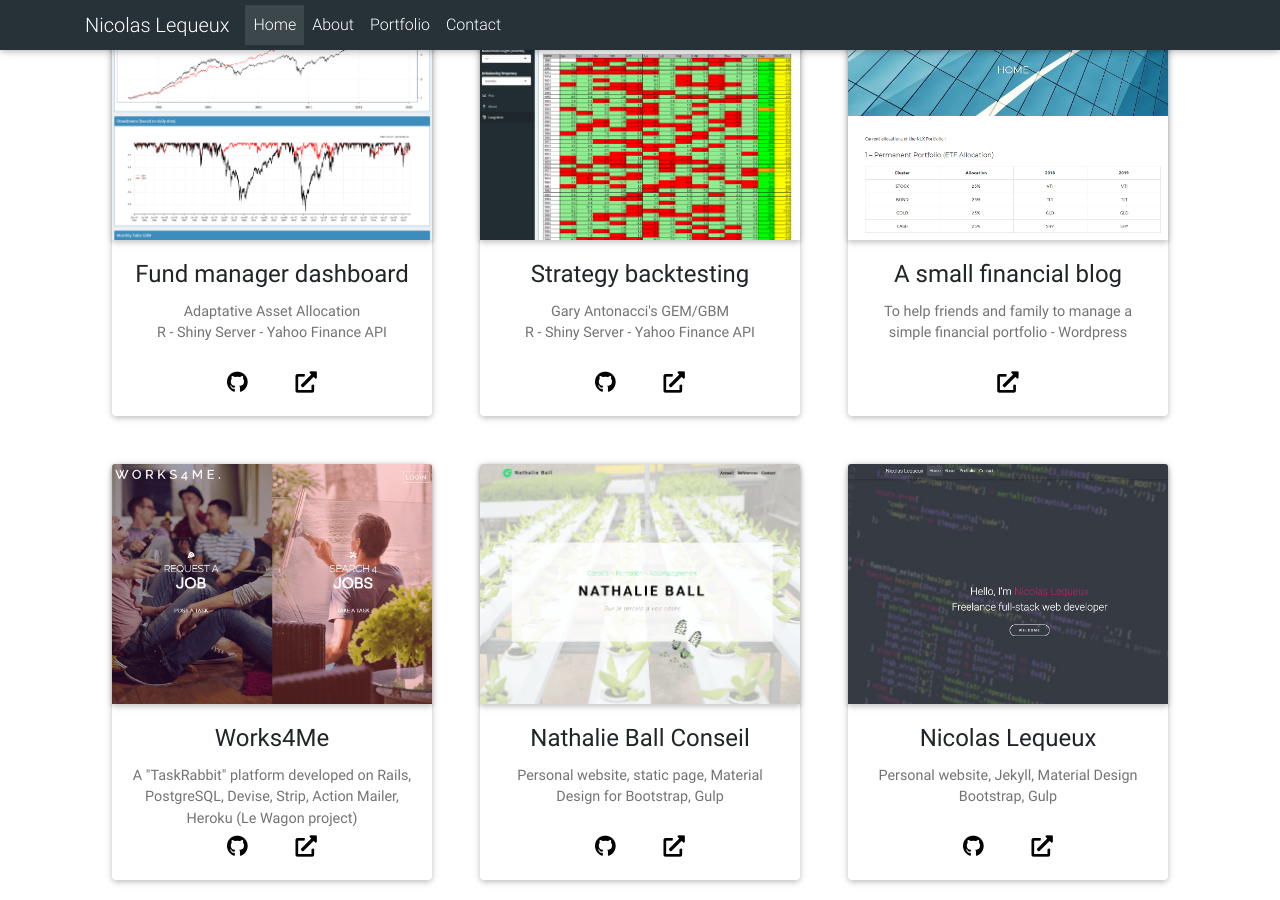
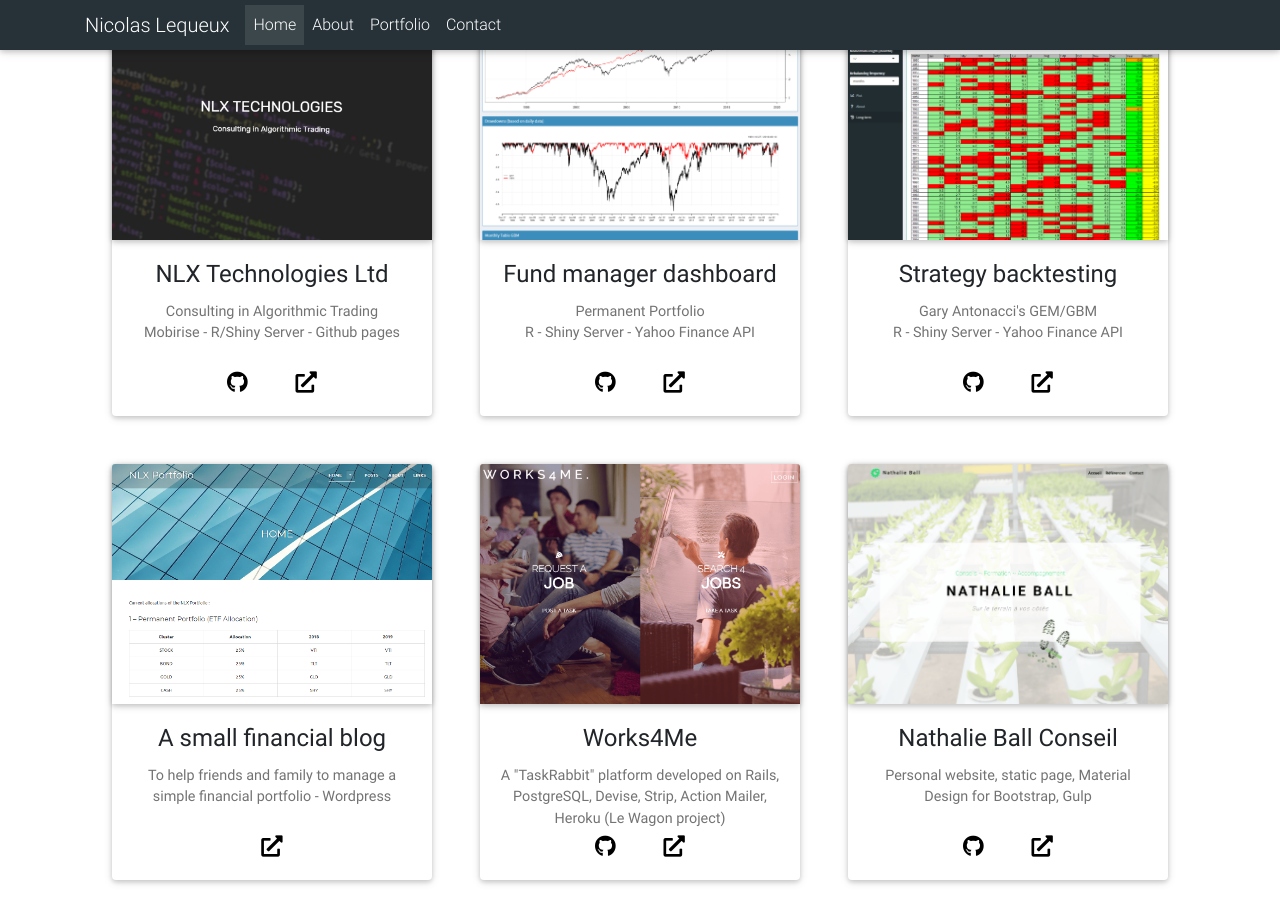
Before and after one commit to nicolaslequeux/nicolas-lequeux, a Jekyll site: the page built from index.md, in a window 1280 px wide and 900 px high, scrolled down 2464 px. Built offline with Jekyll 4.4.1, drawn with Linux system fonts in a browser that asks for light colours; nearby versions of some CDN libraries.

Commit message:
adding PP

```diff
--- a/_includes/portfolio.html
+++ b/_includes/portfolio.html
@@ -9,22 +9,43 @@
 
         <div class="card card-portfolio m-4">
             <img class="card-img-top card-portfolio-img"
+                src="assets/img/portfolio/nlxtech-2.png" alt="Card image cap">
+            <div class="card-body">
+                <div class="card-portfolio-text">
+                    <h4 class="card-title text-center"><a>NLX Technologies Ltd</a></h4>
+                    <p class="card-text text-center mb-0">Consulting in Algorithmic Trading</p>
+                    <p class="card-text text-center">Mobirise - R/Shiny Server - Github pages</p>
+                </div>
+                <ul class="list-inline text-center card-portfolio-list-link">
+                    <li class="list-inline-item"><a class="card-portfolio-link"
+                          href="https://github.com/nicolaslequeux/nlxtech"
+                            target="_blank"><i class="fab fa-github fa-lg"></i></a></li>
+                    <li class="list-inline-item"></li>
+                    <li class="list-inline-item"></li>
+                    <li class="list-inline-item"></li>
+                    <li class="list-inline-item"><a class="card-portfolio-link" href="http://www.nlxtech.com" target="_blank"><i class="fas fa-external-link-alt fa-lg"></i></a></li>
+                </ul>
+            </div>
+        </div>
+
+        <div class="card card-portfolio m-4">
+            <img class="card-img-top card-portfolio-img"
                 src="assets/img/portfolio/smart-beta-3.png" alt="Card image cap">
             <div class="card-body">
                 <div class="card-portfolio-text">
                     <h4 class="card-title text-center"><a>Fund manager dashboard</a></h4>
-                    <p class="card-text text-center mb-0">Adaptative Asset Allocation</p>
+                    <p class="card-text text-center mb-0">Permanent Portfolio</p>
                     <p class="card-text text-center">R - Shiny Server - Yahoo Finance API</p>
                 </div>
                 <ul class="list-inline text-center card-portfolio-list-link">
                     <li class="list-inline-item"><a class="card-portfolio-link"
-                            href="https://github.com/nicolaslequeux/nlx-shiny/tree/master/nlx-aaa-input"
+                            href="https://github.com/nicolaslequeux/nlx-shiny/tree/master/nlx-pp-input"
                             target="_blank"><i class="fab fa-github fa-lg"></i></a></li>
                     <li class="list-inline-item"></li>
                     <li class="list-inline-item"></li>
                     <li class="list-inline-item"></li>
                     <li class="list-inline-item"><a class="card-portfolio-link"
-                            href="https://nicolaslequeux.shinyapps.io/nlx-aaa-input/" target="_blank"><i
+                            href="https://nicolaslequeux.shinyapps.io/nlx-pp-input/" target="_blank"><i
                                 class="fas fa-external-link-alt fa-lg"></i></a></li>
                 </ul>
             </div>
@@ -59,11 +80,10 @@
             <div class="card-body">
                 <div class="card-portfolio-text">
                     <h4 class="card-title text-center"><a>A small financial blog</a></h4>
-                    <p class="card-text text-center">To help friends and family to manage a simple financial portfolio -
-                        Wordpress</p>
+                    <p class="card-text text-center">To help friends and family to manage a simple financial portfolio - Wordpress</p>
                 </div>
                 <ul class="list-inline text-center card-portfolio-list-link">
-                    <li class="list-inline-item"><a class="card-portfolio-link" href="https://nlxportfolio.com/about/"
+                    <li class="list-inline-item"><a class="card-portfolio-link" href="https://nlxportfolio.wordpress.com/about/"
                             target="_blank"><i class="fas fa-external-link-alt fa-lg"></i></a></li>
                 </ul>
             </div>
@@ -108,7 +128,7 @@
                     <li class="list-inline-item"></li>
                     <li class="list-inline-item"></li>
                     <li class="list-inline-item"></li>
-                    <li class="list-inline-item"><a class="card-portfolio-link" href="https://nicolaslequeux.github.io/ball-nathalie/dist/index.html"
+                    <li class="list-inline-item"><a class="card-portfolio-link" href="http://www.nathalieball.com/"
                             target="_blank"><i class="fas fa-external-link-alt fa-lg"></i></a></li>
                 </ul>
             </div>
```
Also changed, not shown: assets/img/portfolio/nlxtech-2.png (added), assets/img/portfolio/nlxtech.png (added).
